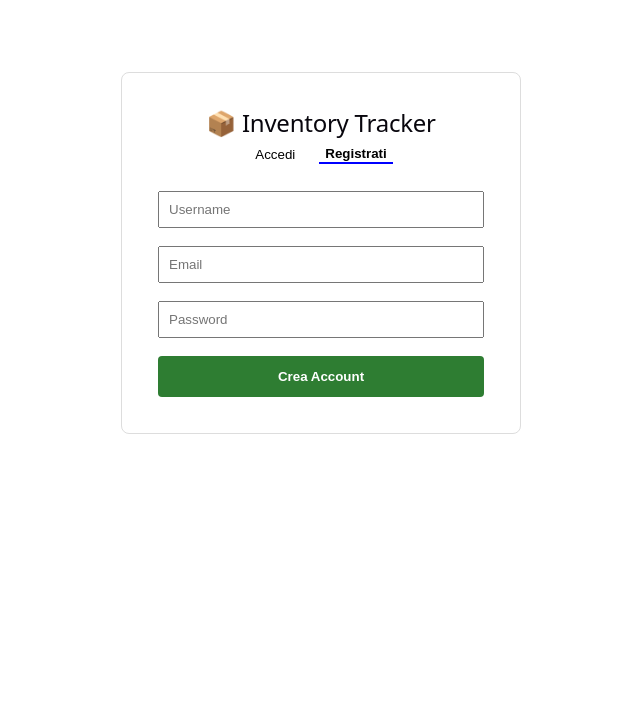
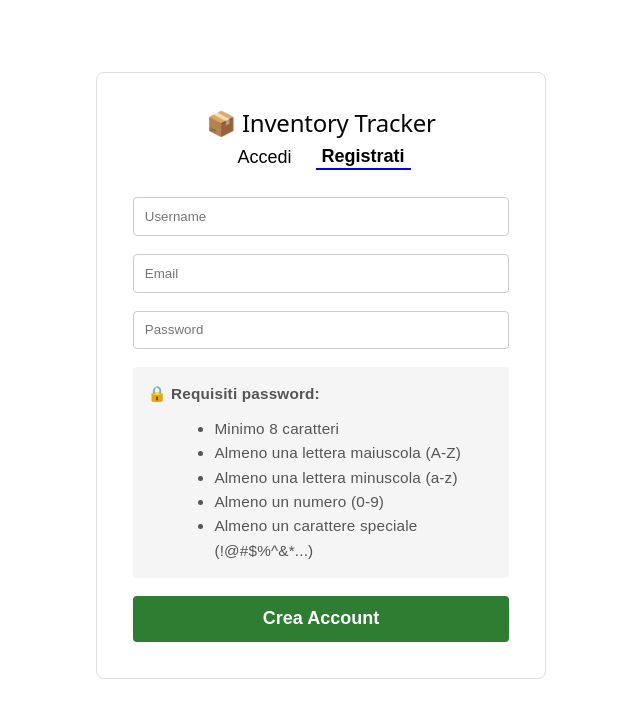
Before and after one commit to Fiorans03/bookstore-tracker, a React (Vite) app in the folder frontend/: page / in a window 1280 px wide. Both pictures are taken after a click on the button "Registrati". Shown: the top 718 px of the page, without its empty margins (319-959 px from the left). Built offline with nearby package versions, Linux system fonts and the light colour scheme.

Commit message:
docs: Modifiche Readme e autenticazione

```diff
--- a/frontend/src/App.jsx
+++ b/frontend/src/App.jsx
@@ -39,7 +39,7 @@ function App() {
       setToken(newToken);
       setView('inventory');
     } catch (err) {
-      alert("Login fallito: controlla email e password");
+      alert(err.response?.data?.error || "Login fallito: controlla email e password");
     }
   };
 
@@ -49,8 +49,11 @@ function App() {
       await axios.post('http://localhost:3000/auth/register', registerForm);
       alert("Registrazione avvenuta con successo! Ora effettua il login.");
       setView('login');
+      setRegisterForm({ username: '', email: '', password: '' });
     } catch (err) {
-      alert("Registrazione fallita: l'email o lo username potrebbero essere già in uso.");
+      // Mostra l'errore specifico dal backend (es. regole password)
+      const errorMsg = err.response?.data?.error || "Registrazione fallita.";
+      alert(errorMsg);
     }
   };
 
@@ -61,7 +64,7 @@ function App() {
     setLoginForm({ email: '', password: '' });
   };
 
-  // --- FUNZIONI INVENTARIO (come prima) ---
+  // --- FUNZIONI INVENTARIO ---
   const handleSubmit = async (e) => {
     e.preventDefault();
     try {
@@ -99,32 +102,47 @@ function App() {
   // --- RENDER CONDIZIONALE ---
   if (!token) {
     return (
-      <div style={{ maxWidth: '400px', margin: '4rem auto', padding: '2rem', border: '1px solid #ddd', borderRadius: '8px', fontFamily: 'sans-serif', textAlign: 'center' }}>
+      <div style={{ maxWidth: '450px', margin: '4rem auto', padding: '2rem', border: '1px solid #ddd', borderRadius: '8px', fontFamily: 'sans-serif', textAlign: 'center' }}>
         <h2>📦 Inventory Tracker</h2>
         <div style={{ display: 'flex', justifyContent: 'center', gap: '1rem', marginBottom: '1.5rem' }}>
-          <button onClick={() => setView('login')} style={{ fontWeight: view === 'login' ? 'bold' : 'normal', background: 'none', border: 'none', borderBottom: view === 'login' ? '2px solid blue' : 'none', cursor: 'pointer' }}>Accedi</button>
-          <button onClick={() => setView('register')} style={{ fontWeight: view === 'register' ? 'bold' : 'normal', background: 'none', border: 'none', borderBottom: view === 'register' ? '2px solid blue' : 'none', cursor: 'pointer' }}>Registrati</button>
+          <button onClick={() => setView('login')} style={{ fontWeight: view === 'login' ? 'bold' : 'normal', background: 'none', border: 'none', borderBottom: view === 'login' ? '2px solid blue' : 'none', cursor: 'pointer', fontSize: '1rem' }}>Accedi</button>
+          <button onClick={() => setView('register')} style={{ fontWeight: view === 'register' ? 'bold' : 'normal', background: 'none', border: 'none', borderBottom: view === 'register' ? '2px solid blue' : 'none', cursor: 'pointer', fontSize: '1rem' }}>Registrati</button>
         </div>
 
         {view === 'login' ? (
           <form onSubmit={handleLogin} style={{ display: 'flex', flexDirection: 'column', gap: '1rem' }}>
-            <input placeholder="Email" type="email" value={loginForm.email} onChange={e => setLoginForm({...loginForm, email: e.target.value})} required style={{ padding: '0.5rem' }} />
-            <input placeholder="Password" type="password" value={loginForm.password} onChange={e => setLoginForm({...loginForm, password: e.target.value})} required style={{ padding: '0.5rem' }} />
-            <button type="submit" style={{ padding: '0.7rem', background: '#1976d2', color: 'white', border: 'none', borderRadius: '4px', cursor: 'pointer', fontWeight: 'bold' }}>Entra</button>
+            <input placeholder="Email" type="email" value={loginForm.email} onChange={e => setLoginForm({...loginForm, email: e.target.value})} required style={{ padding: '0.6rem', borderRadius: '4px', border: '1px solid #ccc' }} />
+            <input placeholder="Password" type="password" value={loginForm.password} onChange={e => setLoginForm({...loginForm, password: e.target.value})} required style={{ padding: '0.6rem', borderRadius: '4px', border: '1px solid #ccc' }} />
+            <button type="submit" style={{ padding: '0.7rem', background: '#1976d2', color: 'white', border: 'none', borderRadius: '4px', cursor: 'pointer', fontWeight: 'bold', fontSize: '1rem' }}>Entra</button>
           </form>
         ) : (
           <form onSubmit={handleRegister} style={{ display: 'flex', flexDirection: 'column', gap: '1rem' }}>
-            <input placeholder="Username" value={registerForm.username} onChange={e => setRegisterForm({...registerForm, username: e.target.value})} required style={{ padding: '0.5rem' }} />
-            <input placeholder="Email" type="email" value={registerForm.email} onChange={e => setRegisterForm({...registerForm, email: e.target.value})} required style={{ padding: '0.5rem' }} />
-            <input placeholder="Password" type="password" value={registerForm.password} onChange={e => setRegisterForm({...registerForm, password: e.target.value})} required style={{ padding: '0.5rem' }} />
-            <button type="submit" style={{ padding: '0.7rem', background: '#2e7d32', color: 'white', border: 'none', borderRadius: '4px', cursor: 'pointer', fontWeight: 'bold' }}>Crea Account</button>
+            <input placeholder="Username" value={registerForm.username} onChange={e => setRegisterForm({...registerForm, username: e.target.value})} required style={{ padding: '0.6rem', borderRadius: '4px', border: '1px solid #ccc' }} />
+            <input placeholder="Email" type="email" value={registerForm.email} onChange={e => setRegisterForm({...registerForm, email: e.target.value})} required style={{ padding: '0.6rem', borderRadius: '4px', border: '1px solid #ccc' }} />
+            <input placeholder="Password" type="password" value={registerForm.password} onChange={e => setRegisterForm({...registerForm, password: e.target.value})} required style={{ padding: '0.6rem', borderRadius: '4px', border: '1px solid #ccc' }} />
+
+            {/* REGOLE PASSWORD VISIBILI */}
+            <div style={{ background: '#f5f5f5', padding: '0.8rem', borderRadius: '4px', fontSize: '0.85rem', color: '#555', textAlign: 'left' }}>
+              <strong>🔒 Requisiti password:</strong>
+              <ul style={{ margin: '0.5rem 0 0 1.5rem', lineHeight: '1.6' }}>
+                <li>Minimo 8 caratteri</li>
+                <li>Almeno una lettera maiuscola (A-Z)</li>
+                <li>Almeno una lettera minuscola (a-z)</li>
+                <li>Almeno un numero (0-9)</li>
+                <li>Almeno un carattere speciale (!@#$%^&*...)</li>
+              </ul>
+            </div>
+
+            <button type="submit" style={{ padding: '0.7rem', background: '#2e7d32', color: 'white', border: 'none', borderRadius: '4px', cursor: 'pointer', fontWeight: 'bold', fontSize: '1rem' }}>
+              Crea Account
+            </button>
           </form>
         )}
       </div>
     );
   }
 
-  // Se c'è il token, mostra l'inventario (lo stesso codice di prima, con in più il pulsante Logout)
+  // Se c'è il token, mostra l'inventario
   return (
     <div style={{ padding: '2rem', fontFamily: 'sans-serif', maxWidth: '800px', margin: '0 auto' }}>
       <div style={{ display: 'flex', justifyContent: 'space-between', alignItems: 'center', marginBottom: '1rem' }}>
@@ -146,10 +164,10 @@ function App() {
       <input placeholder="🔍 Cerca per nome o categoria..." value={searchTerm} onChange={e => setSearchTerm(e.target.value)} style={{ width: '100%', padding: '0.8rem', marginBottom: '1rem', borderRadius: '4px', border: '1px solid #ccc', fontSize: '1rem', boxSizing: 'border-box' }} />
 
       <form onSubmit={handleSubmit} style={{ display: 'flex', gap: '0.5rem', marginBottom: '2rem', flexWrap: 'wrap', background: '#f9f9f9', padding: '1rem', borderRadius: '8px' }}>
-        <input placeholder="Nome" value={form.name} onChange={e => setForm({...form, name: e.target.value})} required style={{ flex: 2, padding: '0.5rem' }} />
-        <input placeholder="Categoria" value={form.category} onChange={e => setForm({...form, category: e.target.value})} style={{ flex: 1, padding: '0.5rem' }} />
-        <input type="number" placeholder="Qtà" value={form.quantity} onChange={e => setForm({...form, quantity: e.target.value})} required style={{ width: '80px', padding: '0.5rem' }} />
-        <input placeholder="Posizione" value={form.location} onChange={e => setForm({...form, location: e.target.value})} style={{ flex: 1, padding: '0.5rem' }} />
+        <input placeholder="Nome" value={form.name} onChange={e => setForm({...form, name: e.target.value})} required style={{ flex: 2, padding: '0.5rem', borderRadius: '4px', border: '1px solid #ccc' }} />
+        <input placeholder="Categoria" value={form.category} onChange={e => setForm({...form, category: e.target.value})} style={{ flex: 1, padding: '0.5rem', borderRadius: '4px', border: '1px solid #ccc' }} />
+        <input type="number" placeholder="Qtà" value={form.quantity} onChange={e => setForm({...form, quantity: e.target.value})} required style={{ width: '80px', padding: '0.5rem', borderRadius: '4px', border: '1px solid #ccc' }} />
+        <input placeholder="Posizione" value={form.location} onChange={e => setForm({...form, location: e.target.value})} style={{ flex: 1, padding: '0.5rem', borderRadius: '4px', border: '1px solid #ccc' }} />
         <button type="submit" style={{ padding: '0.5rem 1rem', background: '#1976d2', color: 'white', border: 'none', borderRadius: '4px', cursor: 'pointer', fontWeight: 'bold' }}>{editingId ? '💾 Salva' : '➕ Aggiungi'}</button>
         {editingId && <button type="button" onClick={() => { setEditingId(null); setForm({ name: '', category: '', quantity: '', location: '' }); }} style={{ padding: '0.5rem 1rem', background: '#9e9e9e', color: 'white', border: 'none', borderRadius: '4px', cursor: 'pointer' }}>Annulla</button>}
       </form>
```
Also changed, not shown: 2 other files (tests, documents, lock files or other folders).
